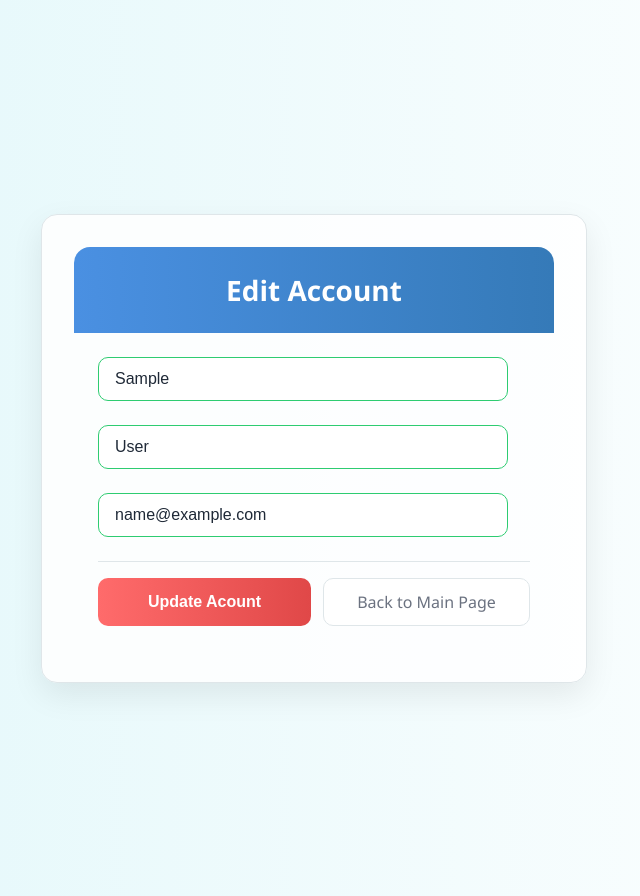
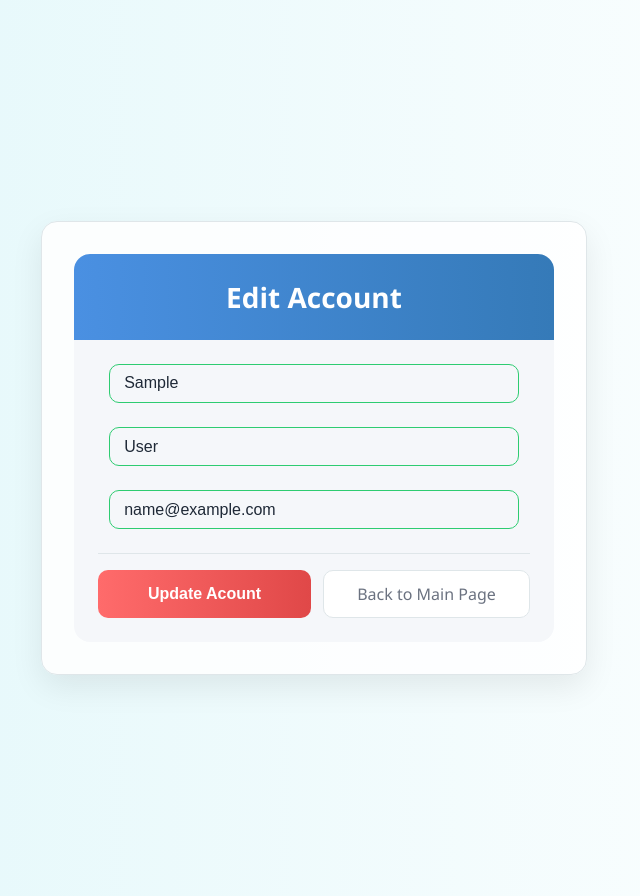
Before and after one commit to erroldsantos/Santos_Errold, a CodeIgniter app: page /users/update/1 in a window 1280 px wide. Shown: the whole page, without its empty margins (326-966 px from the left). Run offline with CodeIgniter, Linux system fonts and the light colour scheme; tables that the repository leaves empty or names only in its code hold one stand-in row (values such as "Sample post"); data that the repository does not hold is empty; some libraries are stand-ins or nearby versions.

Commit message:
Update update.css

```diff
--- a/public/css/update.css
+++ b/public/css/update.css
@@ -54,7 +54,7 @@ body {
 
 #update-student-form {
   padding: 1.5rem;
-  background-color: transparent; /* no white box */
+  background-color: var(--bg-light);
 }
 
 .form-group {
@@ -76,15 +76,18 @@ body {
 
 .form-group input {
   width: 95%;
-  padding: 0.75rem 1rem;
+  padding: 0.6rem 0.9rem;
   border-radius: 10px;
   border: 1px solid var(--border);
   font-size: 1rem;
-  background-color: white;
   color: var(--text-main);
+  background-color: transparent;
   transition: border-color 0.3s ease;
   box-sizing: border-box;
+  margin: 0 auto;
+  display: block;
 }
+
 
 
 .form-group input::placeholder {
```
